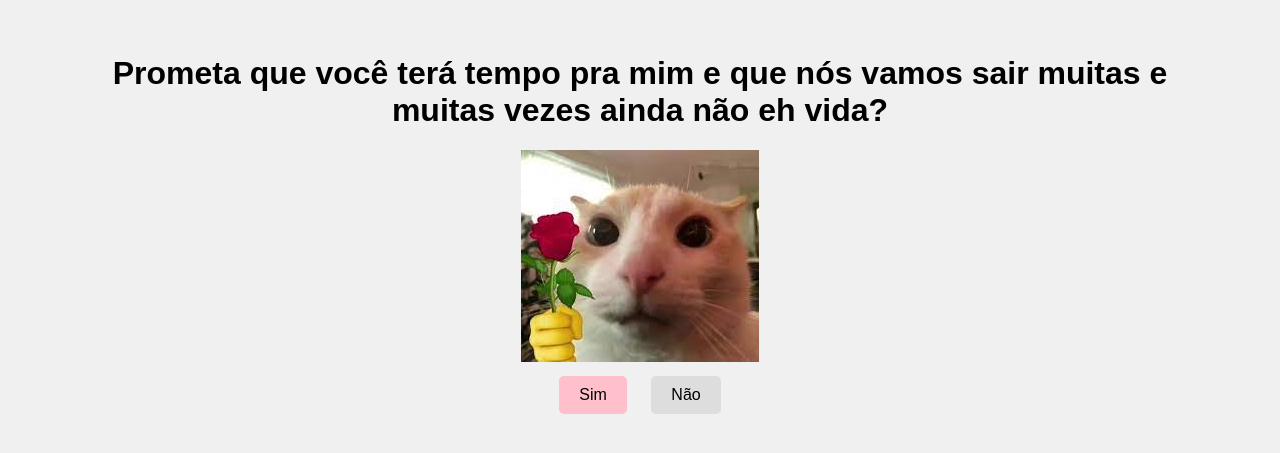
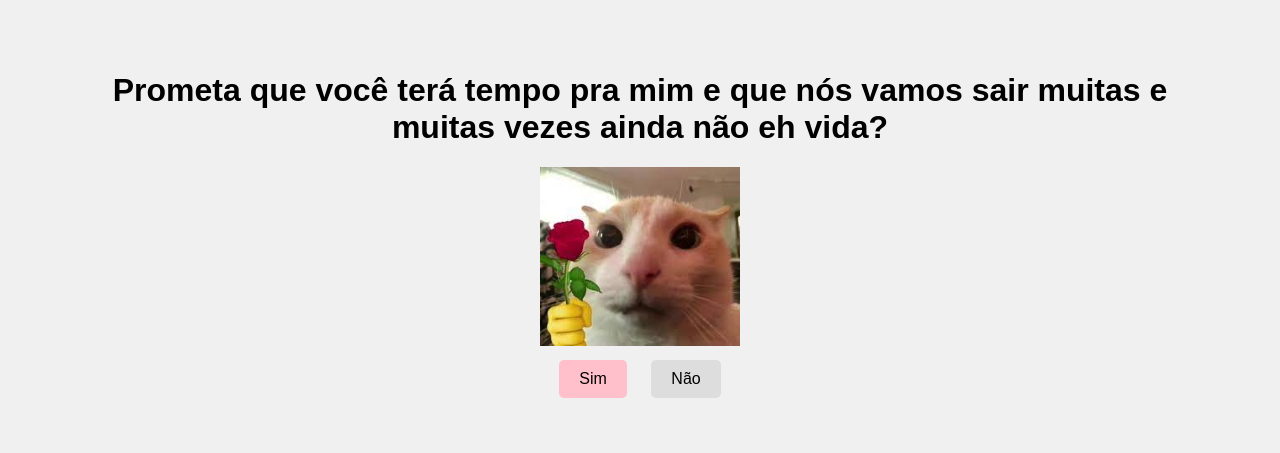
Before and after one commit to FernandooLAN/date, a plain HTML site: page index.html in a window 1280 px wide. Shown: the part 171-624 px from the top of the page. Drawn offline with Linux system fonts and the light colour scheme.

Commit message:
Add files via upload

```diff
--- a/styles.css
+++ b/styles.css
@@ -55,3 +55,8 @@ button {
     transform: scale(1.2);
     transition: transform 0.3s ease;
 }
+
+#image {
+    max-width: 200px;
+    height: auto;
+}
```
Also changed, not shown: cachorro.png.
